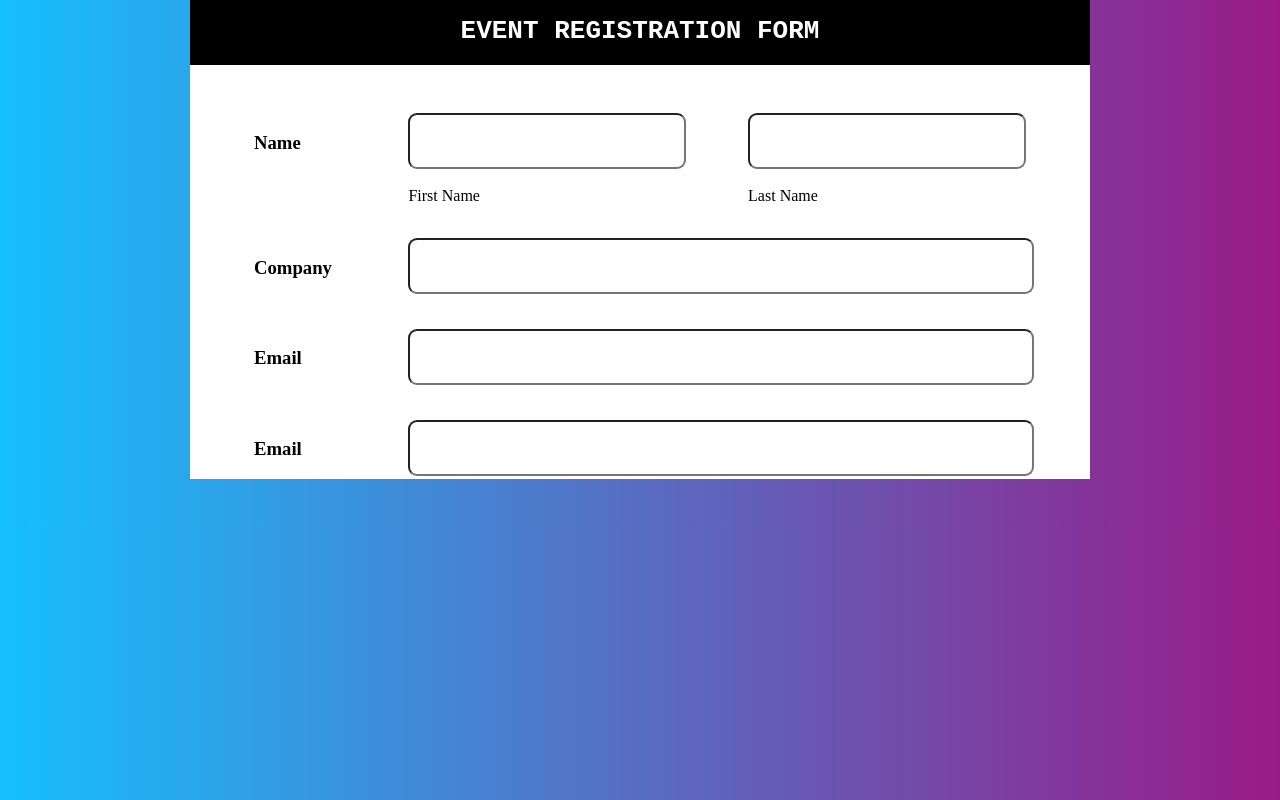
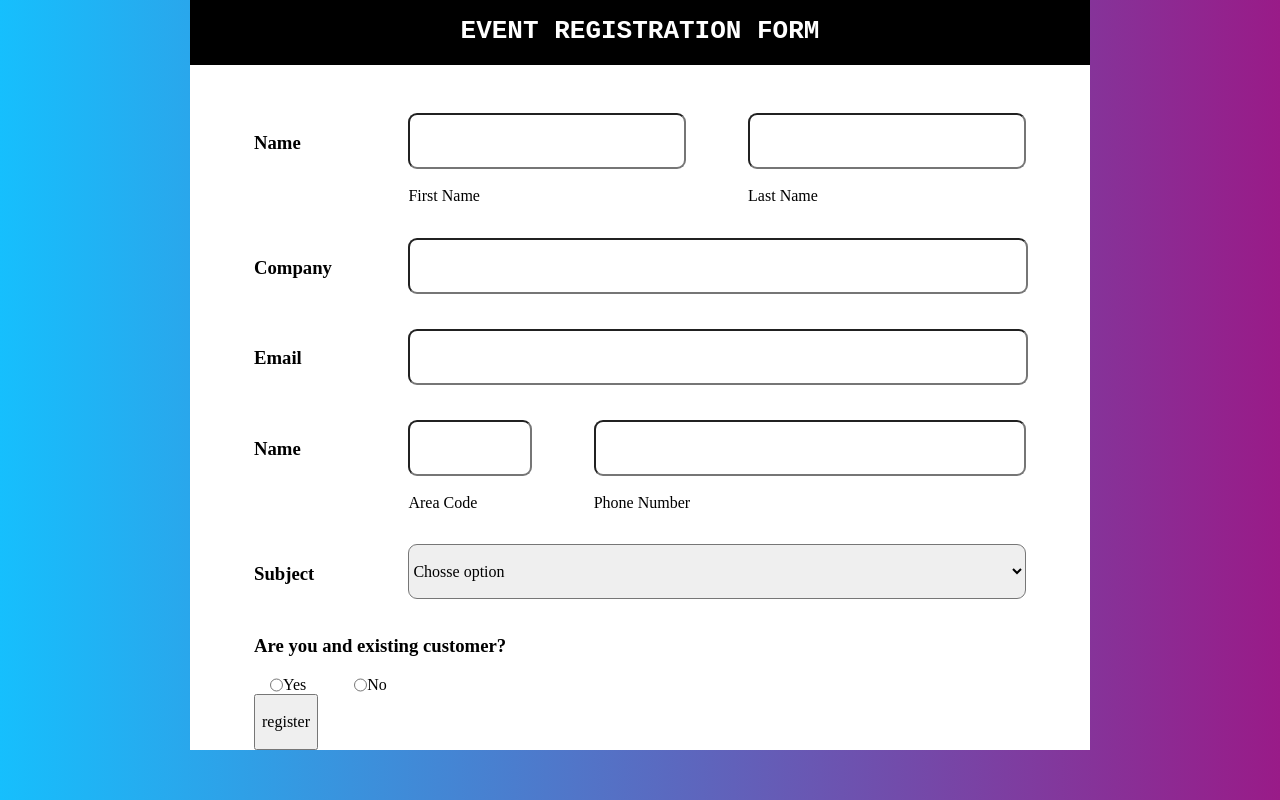
Before and after one commit to stanislavidalgo/gradientForm, a plain HTML site: page index.html in a window 1280 px wide. Drawn offline with nearby package versions, Linux system fonts and the light colour scheme.

Commit message:
kuriam buttona

```diff
--- a/index.html
+++ b/index.html
@@ -43,15 +43,50 @@
           <div class="email">
             <h3>Email</h3>
             <div class="emails">
-                <input type="email">
+              <input type="email" />
             </div>
           </div>
           <!-- =========== phone ========= -->
-          <div class="email">
-            <h3>Email</h3>
-            <div class="emails">
-                <input type="email">
+          <div class="phone">
+            <h3>Name</h3>
+            <div class="FLphones">
+              <div class="areaCode">
+                <input type="text" /><br />
+                <label for="areaCode">Area Code</label>
+              </div>
+
+              <div class="phoneNumber">
+                <input type="text" /><br />
+                <label for="lastName">Phone Number</label>
+              </div>
             </div>
+          </div>
+
+          <div class="subject">
+            <h3>Subject</h3>
+            <div class="subjects">
+              <select>
+                <option value="sub1">Chosse option</option>
+                <option value="sub2">Chosse option</option>
+                <option value="sub3">Chosse option</option>
+                <option value="sub4">Chosse option</option>
+                <option value="sub5">Chosse option</option>
+              </select>
+            </div>
+          </div>
+
+          <div class="exist">
+            <h3>Are you and existing customer?</h3>
+            <div class="choice">
+            <INPUT TYPE="Radio" Name="yes/no" Value="agree" id="choice1">Yes
+<INPUT TYPE="Radio" Name="yes/no" Value="disagree" id="choice2">No
+</div>
+
+          </div>
+          <div class="btn">
+              <button type="submit">
+                  <p>register</p>
+              </button>
           </div>
         </div>
       </form>
--- a/style.css
+++ b/style.css
@@ -39,6 +39,7 @@ background-color: #fff;
     display: flex;
     justify-content: space-between;
     margin: 0 0 2em 0;
+
 }
 .FLnames {
     display: flex;
@@ -84,7 +85,7 @@ background-color: #fff;
 }
 
 .company input {
-    width: 100%;
+    width: 99%;
     height: 50px;
     border-radius: 9px;
 }
@@ -104,7 +105,7 @@ background-color: #fff;
 
 
 .email input {
-    width: 100%;
+    width: 99%;
     height: 50px;
     border-radius: 9px;
 }
@@ -112,3 +113,82 @@ background-color: #fff;
 .emails {
     width: 80%;
 }
+
+
+
+/* ================= phone ===================== */
+
+.phone {
+    display: flex;
+    justify-content: space-between;
+    margin: 0 0 2em 0;
+}
+.FLphones {
+    display: flex;
+    justify-content: space-between;
+    width: 80%;
+}
+
+.areaCode {
+    display: flex;
+    justify-content: space-around;
+    flex-direction: column;
+    width: 20%;
+
+}
+
+.areaCode input{
+    height: 50px;
+    border-radius: 9px;
+
+}
+
+.phoneNumber {
+    display: flex;
+    justify-content: space-around;
+    flex-direction: column;
+    width: 70%;
+}
+
+.phoneNumber input{
+    height: 50px;
+    border-radius: 9px;
+
+}
+
+
+
+/* ========== subject ===============  */
+
+
+.subject {
+    display: flex;
+    justify-content: space-between;
+    margin: 0 0 2em 0;
+
+}
+
+select {
+    width: 100%;
+    height: 55px;
+    border-radius: 9px;
+}
+
+.subjects {
+    width: 80%;
+}
+
+/* ========== choice ============ */
+.choice {
+    display: flex;
+
+}
+ #choice1 {
+     margin-left: 1em;
+ }
+
+ #choice2 {
+     margin-left: 3em;
+ }
+
+ /* ======== button =========== */
```
